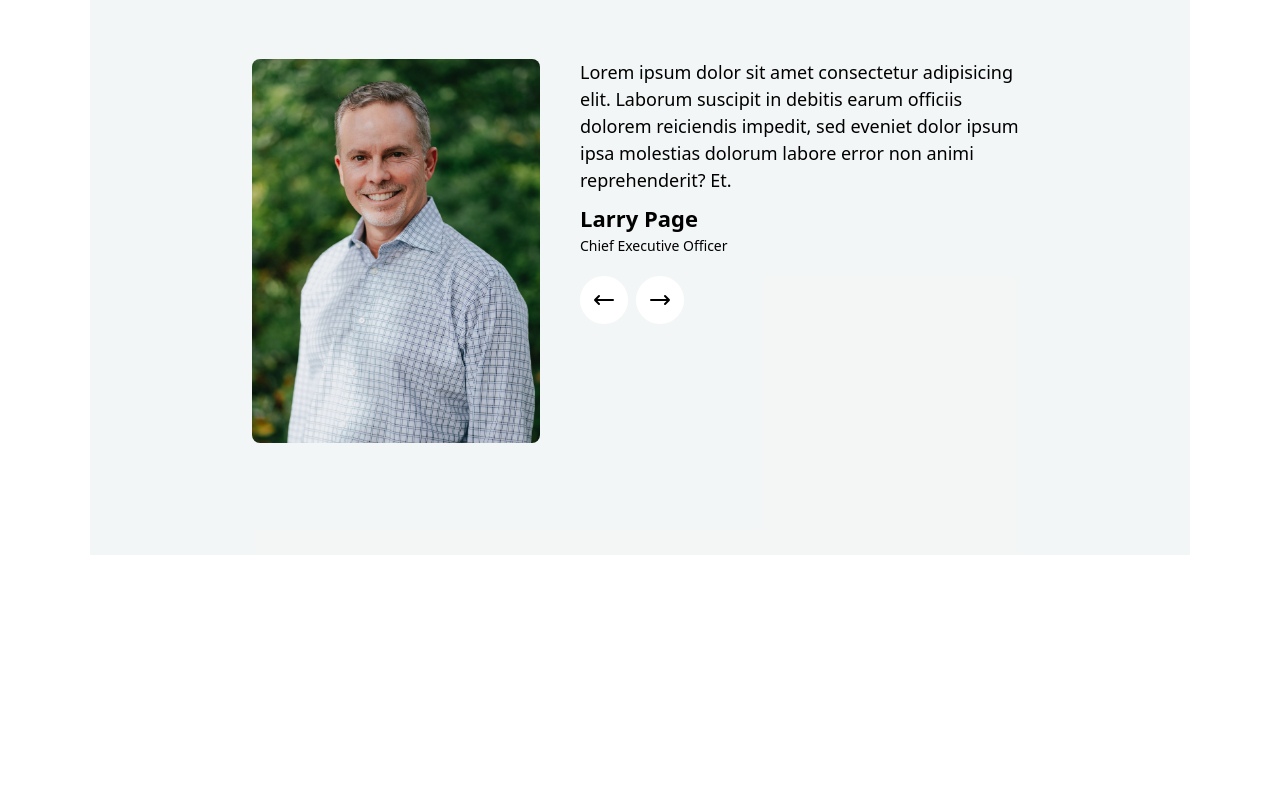
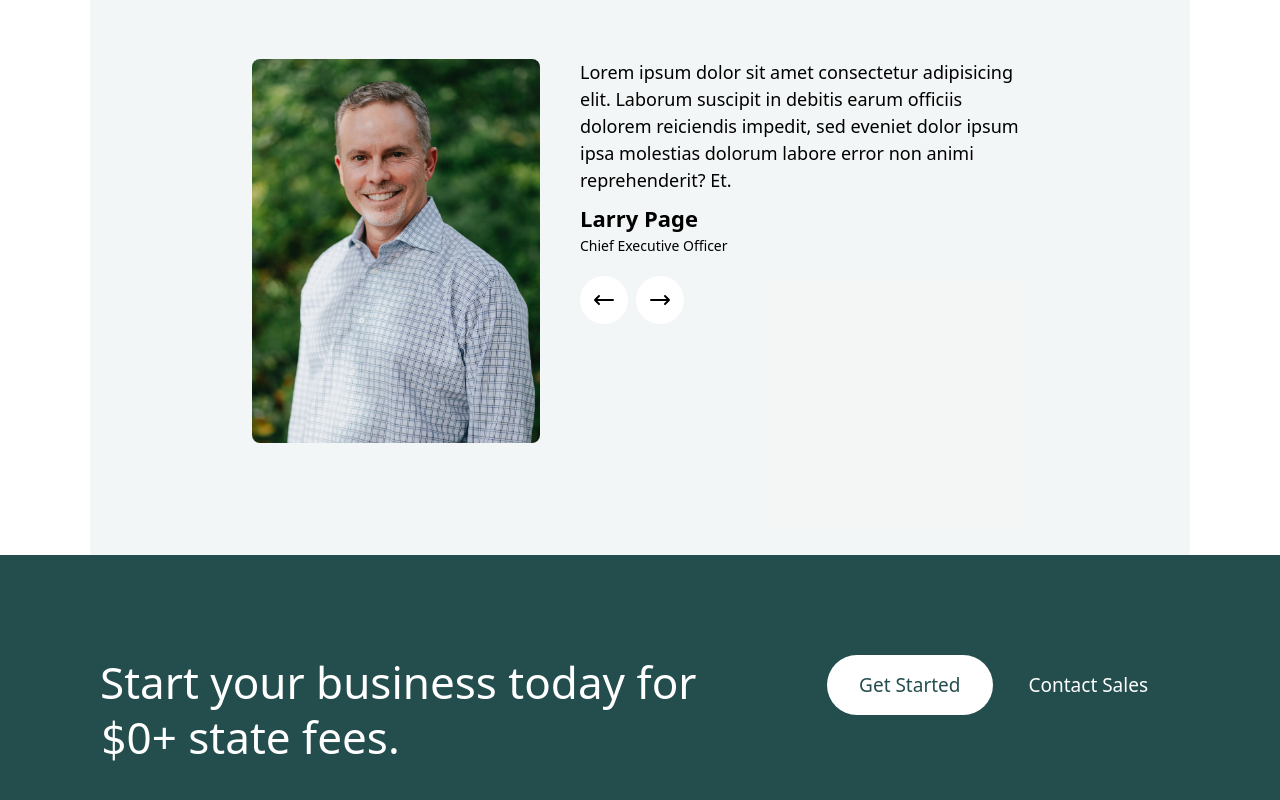
Before and after one commit to HayBeeCoder/furniture-landing-page, a React (Vite) app: page / in a window 1280 px wide. Shown: the part 3027-3827 px from the top of the page. Before the commit the page ends 3582 px from the top, so only its background shows below. Built offline with nearby package versions, Linux system fonts and the light colour scheme.

Commit message:
[Feature] implement footer top section

```diff
--- a/src/App.tsx
+++ b/src/App.tsx
@@ -8,6 +8,7 @@ import PerkBanner from './components/PerkBanner'
 import About from './components/About'
 import Products from './components/Products.tsx'
 import Testimonials from './components/Testimonials'
+import Footer from './components/Footer'
 
 function App() {
   const [count, setCount] = useState(0)
@@ -22,6 +23,7 @@ function App() {
        <About/>
        <Products/>
        <Testimonials />
+       <Footer/>
     </main>
    </>
   )
--- /dev/null
+++ b/src/components/Button/Button.tsx
@@ -0,0 +1,20 @@
+import React from 'react'
+
+interface Props {
+    textColor: string;
+    bgColor: string;
+    children: string;
+}
+
+const Button: React.FC<Props> = ({textColor, bgColor,children}) => {
+  return (
+    <button className='text-[19px] py-4 px-8 rounded-full hover:opacity-95'
+        style={{color: `${textColor}` ,  backgroundColor: `${bgColor}`}}
+    >
+
+   {children}
+</button>
+  )
+}
+
+export default Button
--- /dev/null
+++ b/src/components/Button/index.tsx
@@ -0,0 +1,2 @@
+export * from "./Button"
+export {default} from "./Button"
--- /dev/null
+++ b/src/components/Footer/Footer.tsx
@@ -0,0 +1,30 @@
+import React from 'react'
+import Button from '../Button'
+
+const Footer = () => {
+    return (
+        <footer className='bg-[#244D4D] py-[100px] lg:px-[100px] '>
+            <div className='lg:flex lg:justify-between'>
+                <p className='text-white lg:text-[44px] max-w-[640px] leading-tight'>
+                    Start your business today for  <pre className='inline'>$</pre>0+ state fees.
+                </p>
+
+                <div className=''>
+                    <div className='mr-[2px] inline'>
+
+                        <Button textColor='#244d4d' bgColor='#fff' >
+                            Get Started
+                        </Button>
+                    </div>
+                    <div className='ml-[2px] inline'>
+                        <Button bgColor='transparent' textColor='#fff' >
+                            Contact Sales
+                        </Button>
+                    </div>
+                </div>
+            </div>
+        </footer>
+    )
+}
+
+export default Footer
--- /dev/null
+++ b/src/components/Footer/index.tsx
@@ -0,0 +1,2 @@
+export * from "./Footer"
+export {default} from "./Footer"
```
